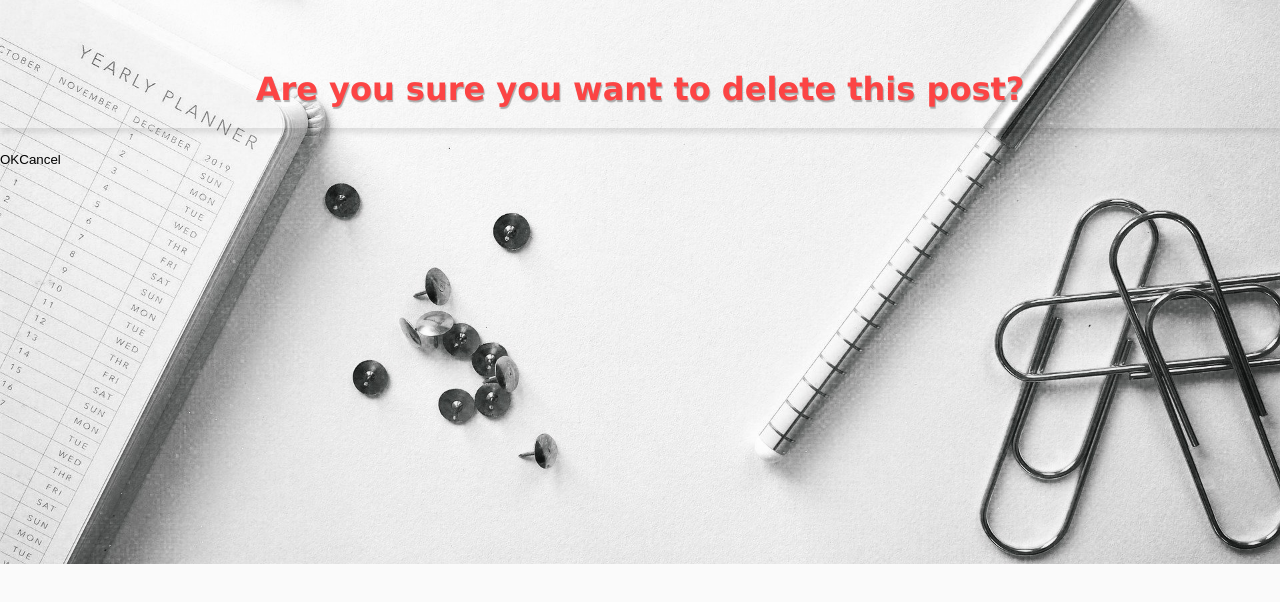
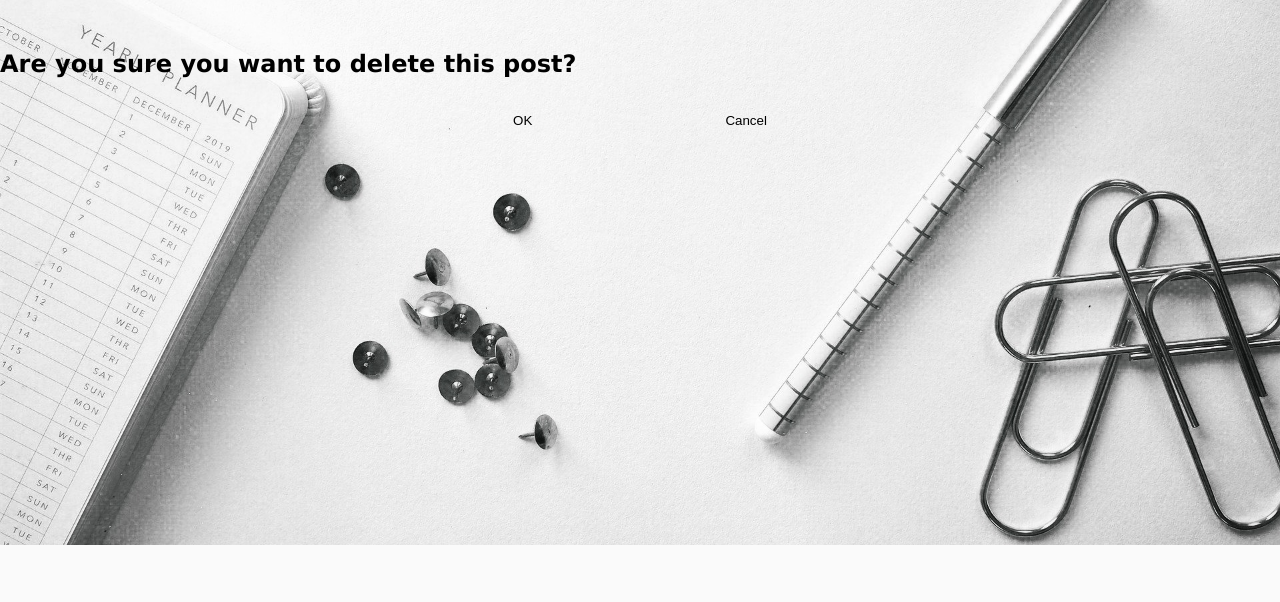
Before and after one commit to rmahato64/react-route, a React (Create React App) app: page /post/delete/1 in a window 1280 px wide. Shown: the top 602 px of the page. Built offline with nearby package versions, Linux system fonts and the light colour scheme.

Commit message:
fix button styles

```diff
--- a/src/components/DeletePost.js
+++ b/src/components/DeletePost.js
@@ -3,15 +3,12 @@ import {Link} from 'react-router-dom'
 
 const DeletePost = ({id,deletePost}) => {
     return (
-     <div>
-         <h1>Are you sure you want to delete this post?</h1>
-      <Link to = '/'>
-      <button onClick = {() =>deletePost(id)}>OK</button>
-      </Link>
-      <Link to = {`/post/${id}`}>
-      <button>Cancel</button>
-      </Link>
-
+     <div className='confirm-container'>
+        <h2>Are you sure you want to delete this post?</h2>
+        <div className='btn-container'>
+            <Link to = '/'><button onClick = {() =>deletePost(id)}>OK</button></Link>
+            <Link to = {`/post/${id}`}><button>Cancel</button></Link>
+        </div>
      </div>
     )
 }
```
